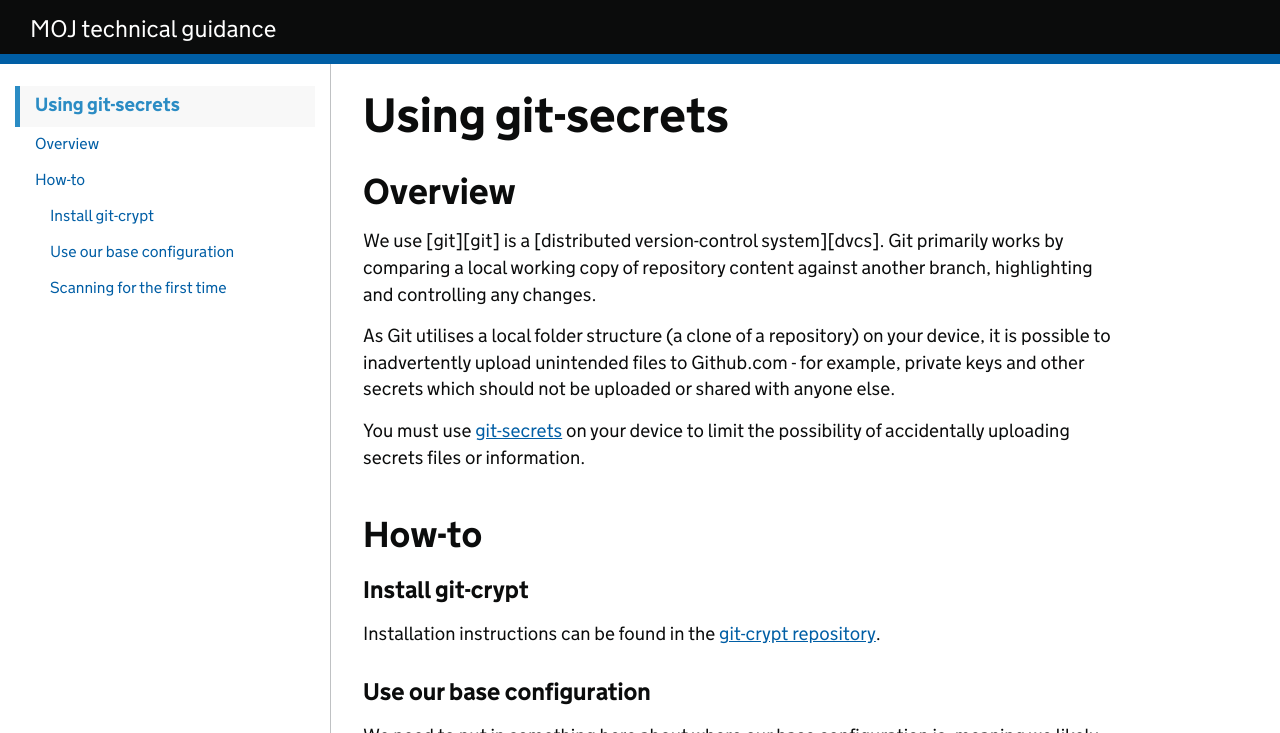
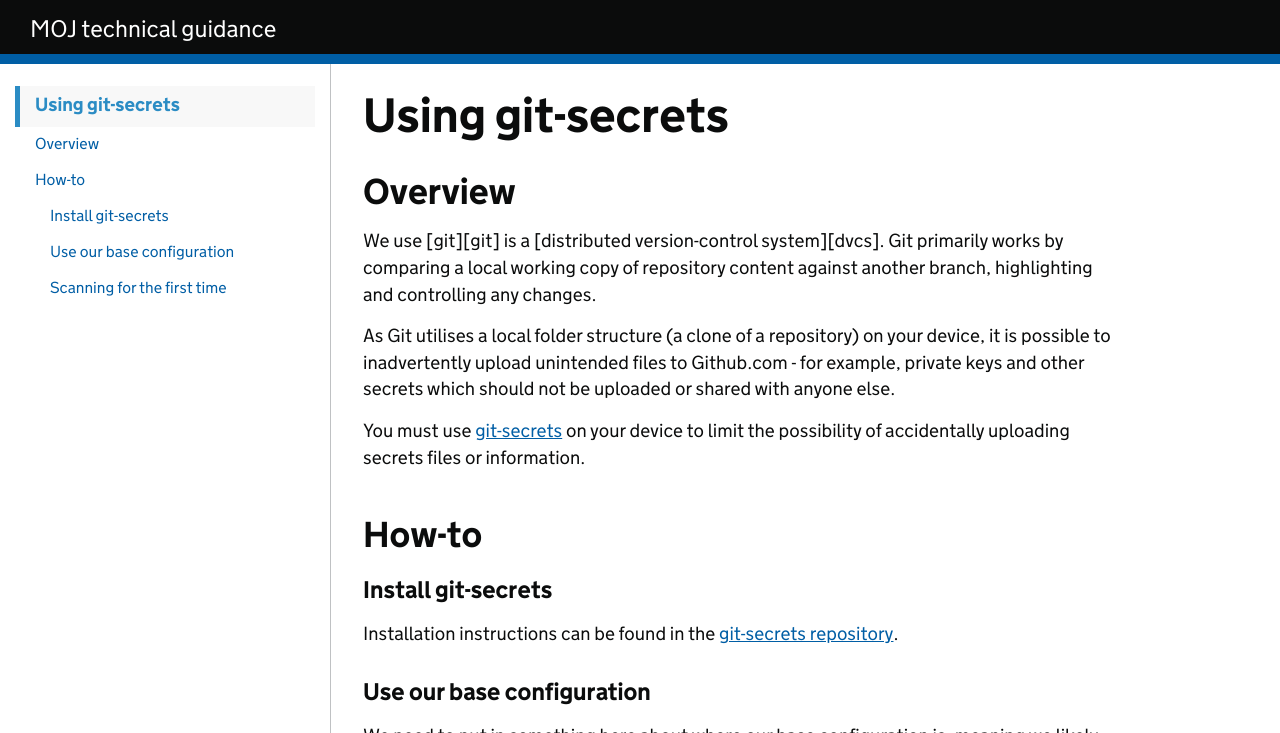
Before and after one commit to ministryofjustice/technical-guidance, a Jekyll site: the page built from guides/using-git-secrets.md, in a window 1280 px wide. Shown: the top 733 px of the page. Built offline with Jekyll 4.4.1, drawn with Linux system fonts in a browser that asks for light colours; our own code applies the rules of GitHub Pages for plain Markdown files.

Commit message:
Fix incorrect references to git-crypt
Bad drafting (two docs at the same time...)

```diff
--- a/guides/using-git-secrets.md
+++ b/guides/using-git-secrets.md
@@ -14,9 +14,9 @@ You must use [git-secrets](https://github.com/awslabs/git-secrets) on your devic
 
 ## How-to
 
-### Install git-crypt
+### Install git-secrets
 
-Installation instructions can be found in the [git-crypt repository](https://github.com/awslabs/git-secrets).
+Installation instructions can be found in the [git-secrets repository](https://github.com/awslabs/git-secrets).
 
 ### Use our base configuration
 
```
